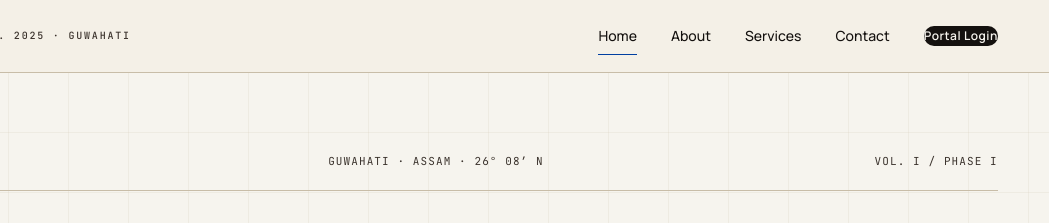
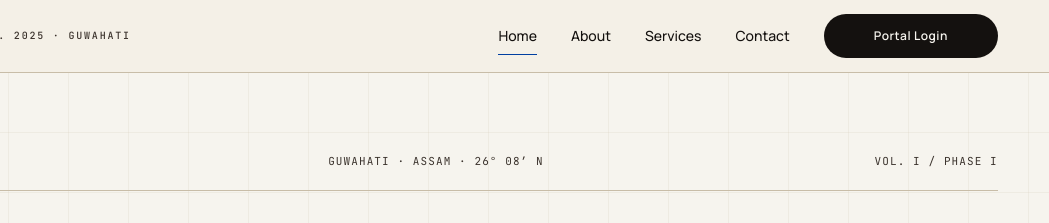
Before and after one commit to raktimmahanta123/Mindset-Career-Portal, a website: page index.html in a window 1280 px wide. Shown: the top 223 px of the page, 231-1280 px from the left. Drawn offline with Linux system fonts and the light colour scheme.

Commit message:
Portal Login: inline the padding on the element to beat browser CSS cache

```diff
--- a/index.html
+++ b/index.html
@@ -21,7 +21,7 @@
       <a href="#about">About</a>
       <a href="#services">Services</a>
       <a href="#contact">Contact</a>
-      <a href="login.html" class="nav-cta">Portal Login</a>
+      <a href="login.html" class="nav-cta" style="padding:16px 50px;display:inline-flex;align-items:center;justify-content:center;">Portal Login</a>
     </nav>
   </div>
 </header>
```
